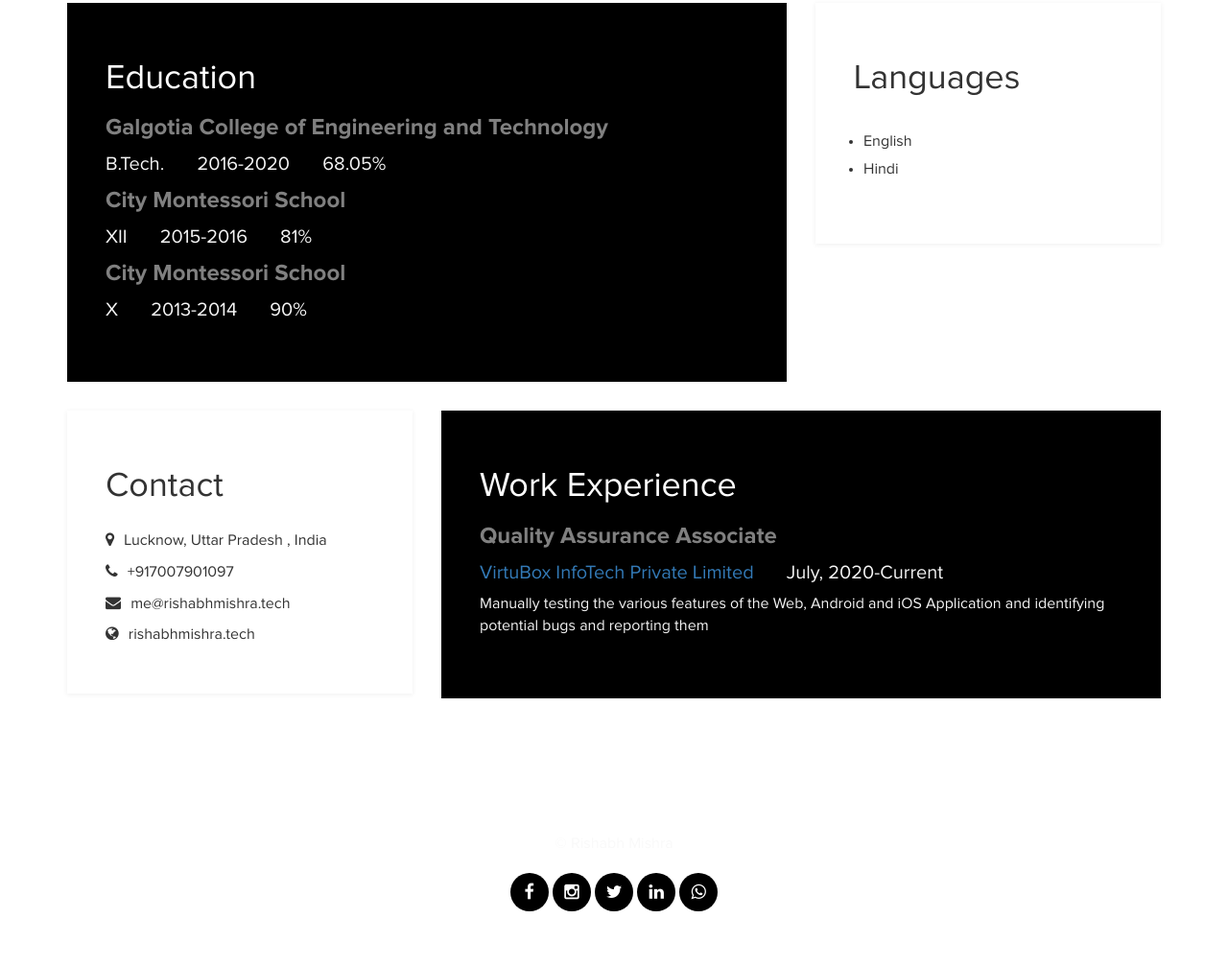
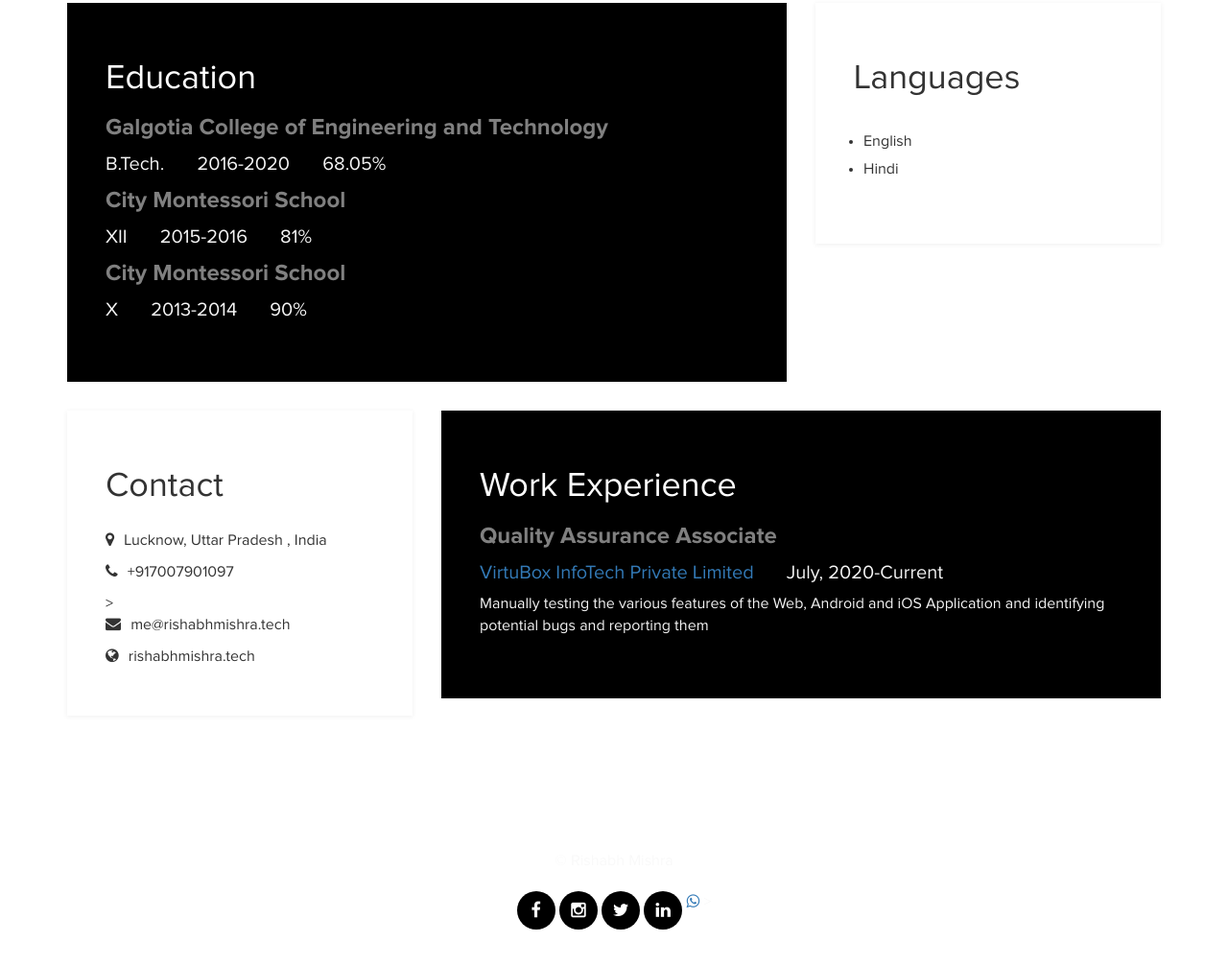
Before and after one commit to meansrishabh/rishabhmishra, a plain HTML site: page index.html in a window 1280 px wide. Shown: the part 1481-2488 px from the top of the page at 96% size. Drawn offline with Linux system fonts and the light colour scheme; a script that the page names is missing.

Commit message:
Update index.html

```diff
--- a/index.html
+++ b/index.html
@@ -145,7 +145,7 @@
 			<div class="contact">
 				<h2>Contact</h2>
 					<p><i class="fa fa-map-marker"></i> Lucknow, Uttar Pradesh , India </p>
-					<p><i class="fa fa-phone"></i> +917007901097</p>
+					<! <p><i class="fa fa-phone"></i> +917007901097</p> >
 					<p><i class="fa fa-envelope"></i> me@rishabhmishra.tech </p>
 					<p><i class="fa fa-globe"></i> rishabhmishra.tech</p>
 			</div>
@@ -180,7 +180,7 @@
                     <li><a href="https://www.instagram.com/meansrishabh/" target="_blank" class="fa fa-instagram"></a></li>
 					<li><a href="https://twitter.com/meansrishabh" target="_blank" class="fa fa-twitter"></a></li>
 					<li><a href="https://www.linkedin.com/in/measnrishabh/" target="_blank" class="fa fa-linkedin"></a></li>
-					<li><a href="https://wa.me/+917007901097" target="_blank" class="fa fa-whatsapp"></a></li>
+					<! <li><a href="https://wa.me/+917007901097" target="_blank" class="fa fa-whatsapp"></a></li> >
 				</ul>
 			</div>
 		</div>
```
